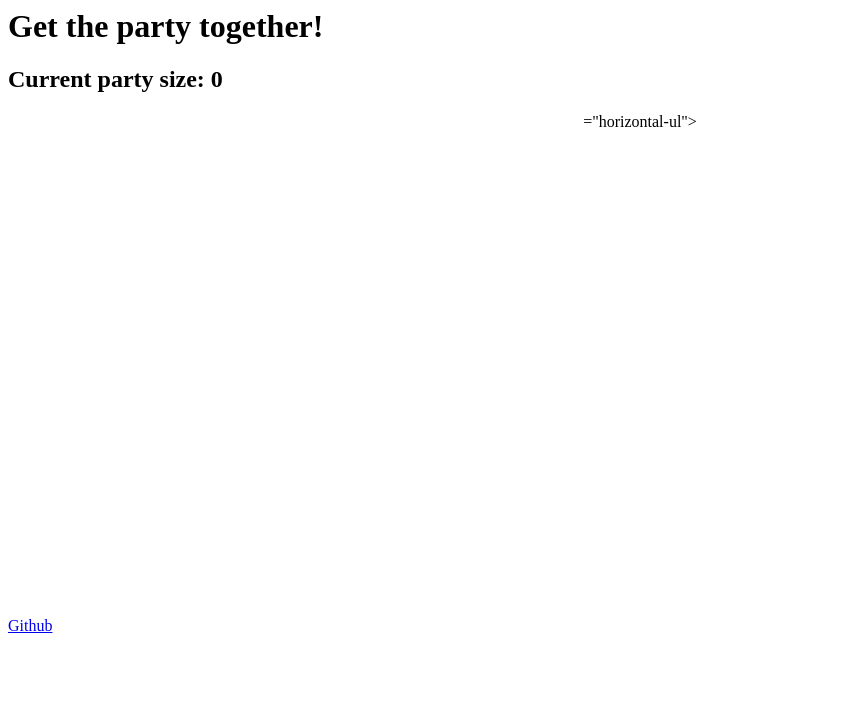
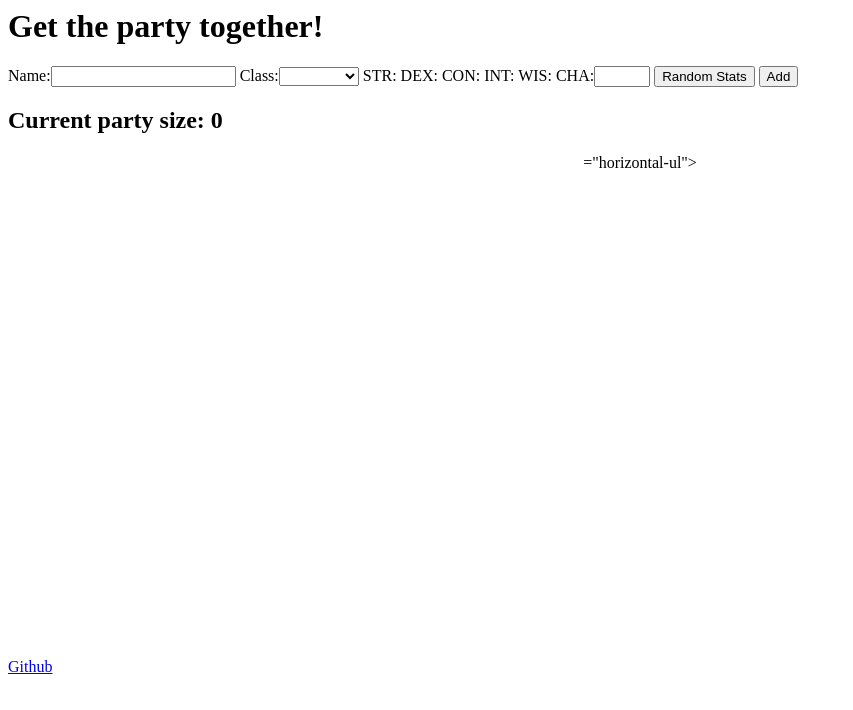
Before and after one commit to AbramBeazer/CP4, a plain HTML site: page index.html in a window 1280 px wide. Shown: the whole page, without its empty margins (0-853 px from the left). Drawn offline with nearby package versions, Linux system fonts and the light colour scheme.

Commit message:
Added some functionality

```diff
--- a/index.html
+++ b/index.html
@@ -9,16 +9,43 @@
     <div id="app">
       <h1>Get the party together!</h1>
 
+      <form v-on:submit.prevent="addCharacter">
 
+       	Name:<input type="text" id="name" v-model="newName">
+        Class:<select v-model="newClass">
+                <option value="Barbarian">Barbarian</option>
+                <option value="Bard">Bard</option>
+                <option value="Cleric">Cleric</option>
+                <option value="Druid">Druid</option>
+                <option value="Fighter">Fighter</option>
+                <option value="Monk">Monk</option>
+                <option value="Paladin">Paladin</option>
+                <option value="Ranger">Ranger</option>
+                <option value="Rogue">Rogue</option>
+                <option value="Sorcerer">Sorcerer</option>
+                <option value="Warlock">Warlock</option>
+                <option value="Wizard">Wizard</option>
+              </select>
+        STR:
+        DEX:
+        CON:
+        INT:
+        WIS:
+        CHA:<input type="number" step="1" min="1" max="20" v-model="cha">
+        <button v-on:click="getRandomStats()">Random Stats</button>
+       	<button type="submit">Add</button>
+      </form>
 
 
 
       <h2>Current party size: {{size}}</h2>
       <div class="table">
         <ul="horizontal-ul">
-
-
-
+          <li v-for="character in party">
+            {{character.name}} ({{character.class}}) STR: {{character.str}}
+            DEX: {{character.dex}} CON: {{character.con}} INT: {{character.int}}
+            WIS: {{character.wis}} CHA: {{character.cha}}
+          </li>
 
 
 
--- a/script.js
+++ b/script.js
@@ -18,6 +18,14 @@ var app = new Vue({
 //
   },
   methods: {
+    getRandomStats: function() {
+      this.newStr = 1 + Math.floor(Math.random() * 20);
+      this.newDex = 1 + Math.floor(Math.random() * 20);
+      this.newCon = 1 + Math.floor(Math.random() * 20);
+      this.newInt = 1 + Math.floor(Math.random() * 20);
+      this.newWis = 1 + Math.floor(Math.random() * 20);
+      this.newCha = 1 + Math.floor(Math.random() * 20);
+    },
     addCharacter: function() {
       axios.post("/api/items", {
       	name: this.newName,
```
